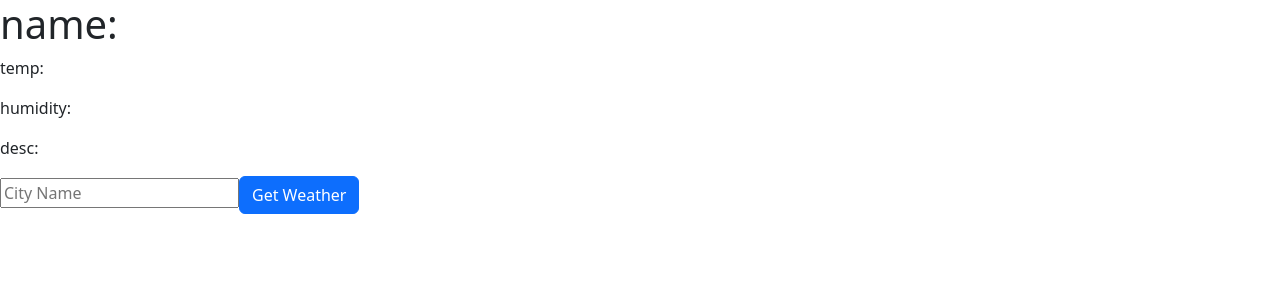
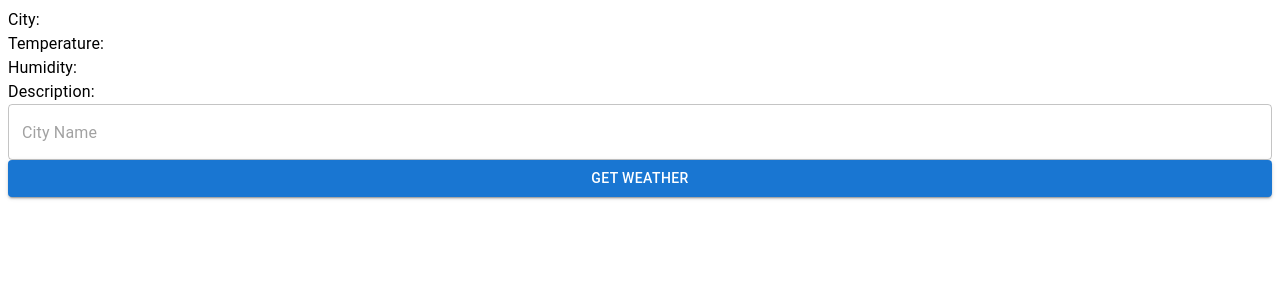
Before and after one commit to RaymoZou/weather-app, a React (Vite) app: page / in a window 1280 px wide. Shown: the top 300 px of the page. Built offline with nearby package versions, Linux system fonts and the light colour scheme.

Commit message:
replace bootstrap with mui

```diff
--- a/package.json
+++ b/package.json
@@ -10,13 +10,14 @@
     "preview": "vite preview"
   },
   "dependencies": {
-    "bootstrap": "^5.3.3",
+    "@emotion/react": "^11.13.3",
+    "@emotion/styled": "^11.13.0",
+    "@mui/material": "^6.0.2",
     "react": "^18.3.1",
     "react-dom": "^18.3.1"
   },
   "devDependencies": {
     "@eslint/js": "^9.9.0",
-    "@types/bootstrap": "^5.2.10",
     "@types/react": "^18.3.3",
     "@types/react-dom": "^18.3.0",
     "@vitejs/plugin-react": "^4.3.1",
@@ -24,7 +25,6 @@
     "eslint-plugin-react-hooks": "^5.1.0-rc.0",
     "eslint-plugin-react-refresh": "^0.4.9",
     "globals": "^15.9.0",
-    "sass": "^1.77.8",
     "typescript": "^5.5.3",
     "typescript-eslint": "^8.0.1",
     "vite": "^5.4.1"
--- a/src/App.tsx
+++ b/src/App.tsx
@@ -1,4 +1,5 @@
-import { useState } from "react"
+import { useState } from "react";
+import { Button, TextField, Stack, Typography } from "@mui/material";
 
 // weather data structure for a given City
 type City = {
@@ -30,7 +31,7 @@ function App() {
             return
         }
 
-        var data = await response.json();
+        const data = await response.json();
         setCity({
             name: data.name,
             temperature: data.main.temp,
@@ -45,19 +46,23 @@ function App() {
 
     return (
         <>
-            <h1>name: {city?.name}</h1>
-            <p>temp: {city?.temperature}</p>
-            <p>humidity: {city?.humidity}</p>
-            <p>desc: {city?.description}</p>
-            <input
+            <Stack>
+                <Typography>City: {city?.name}</Typography>
+                <Typography>Temperature: {city?.temperature}</Typography>
+                <Typography>Humidity: {city?.humidity}</Typography>
+                <Typography>Description: {city?.description}</Typography>
+                <TextField
+                    variant="outlined"
                     onChange={handleChange}
                     placeholder="City Name"
                 />
-            <button
+                <Button
+                    variant="contained"
                     onClick={fetchData}
                     className="btn btn-primary">
                     Get Weather
-            </button>
+                </Button>
+            </Stack>
         </>
     )
 }
--- a/src/main.tsx
+++ b/src/main.tsx
@@ -1,7 +1,6 @@
 import { StrictMode } from 'react'
 import { createRoot } from 'react-dom/client'
 import App from './App.tsx'
-import '../src/scss/styles.scss'
 
 createRoot(document.getElementById('root')!).render(
   <StrictMode>
--- a/src/scss/styles.scss
+++ /dev/null
@@ -1 +0,0 @@
-@import "bootstrap/scss/bootstrap"
```
Also changed, not shown: 1 other file (tests, documents, lock files or other folders). Lines whose indentation alone changed are shown as unchanged.
